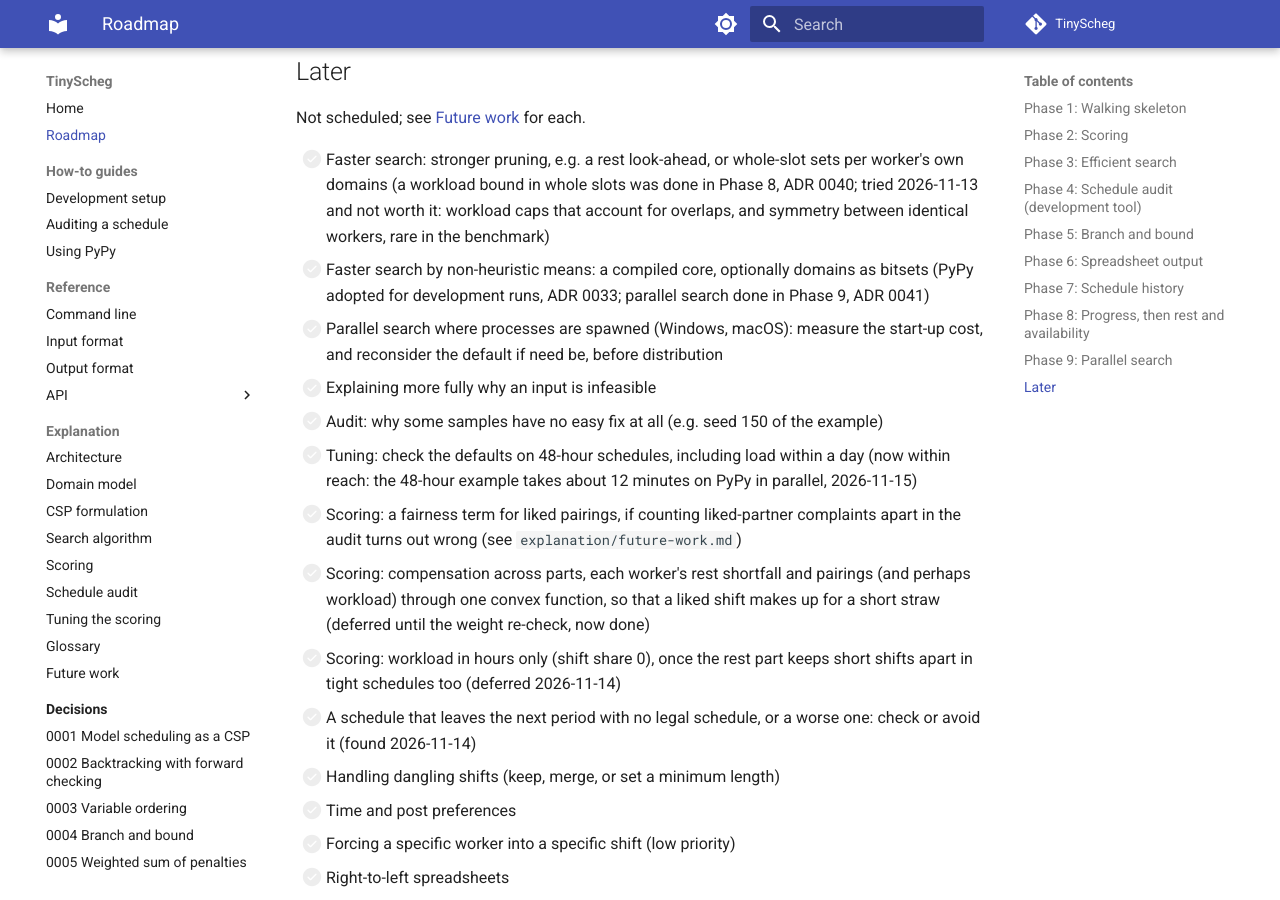
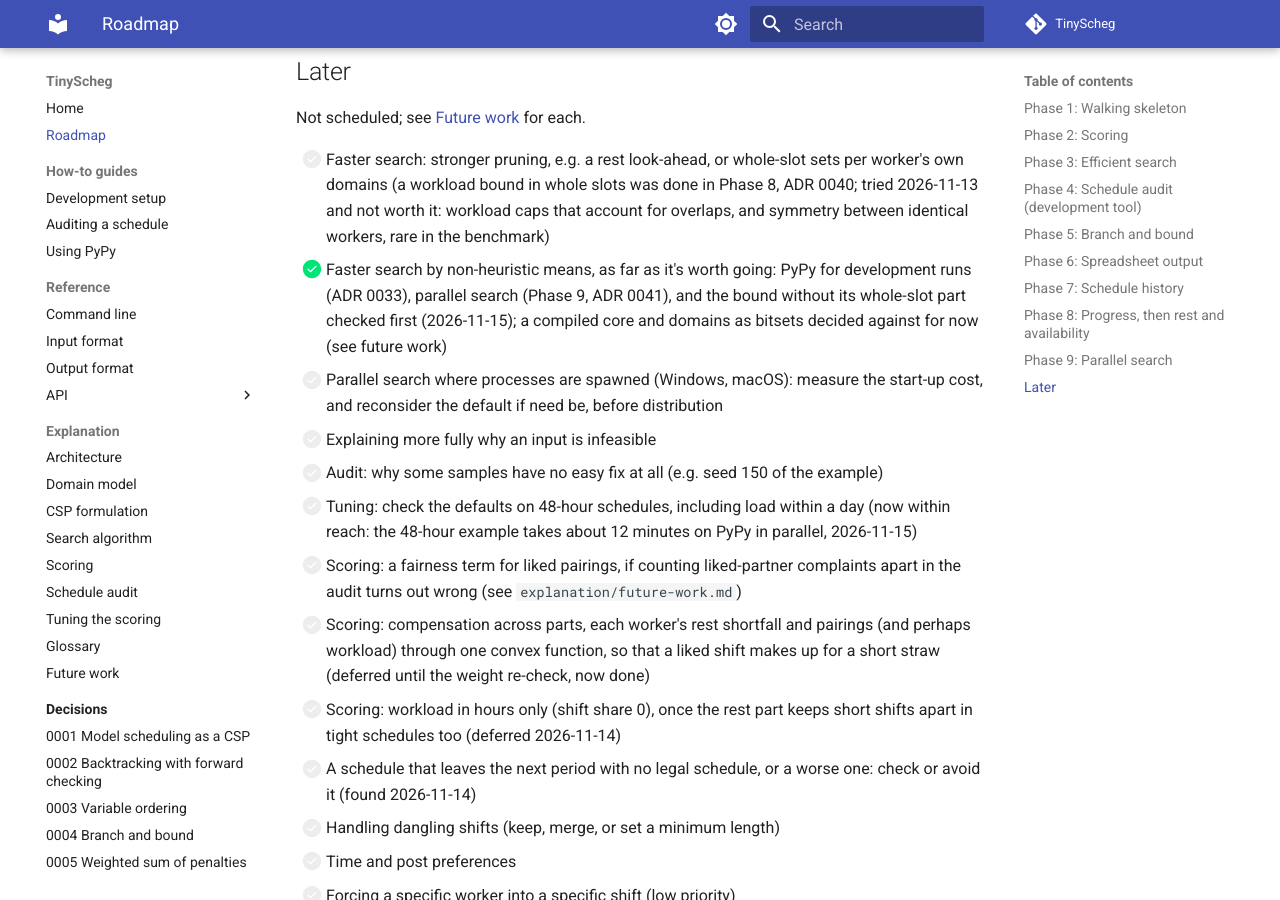
Before and after one commit to 3-kids-wearing-a-trenchcoat/TinyScheg, an MkDocs documentation site: the page built from docs/roadmap.md, in a window 1280 px wide and 900 px high, scrolled down 6121 px. Built offline with MkDocs 1.6.1 and Material for MkDocs 9.7.7, drawn with Linux system fonts in a browser that asks for light colours; comment, search, counter and statistics services are not loaded.

Commit message:
Docs: faster search by non-heuristic means done as far as it's worth going (PyPy, parallel search, the cheaper bound first); a compiled core and domains as bitsets decided against for now, with the profile behind it
Co-Authored-By: Claude Opus 5.5 <noreply@anthropic.com>
Claude-Session: https://claude.ai/code/session_01F2KXFqzbHQdADpTZjkZwjF

```diff
--- a/docs/roadmap.md
+++ b/docs/roadmap.md
@@ -215,8 +215,9 @@ Not scheduled; see [Future work](explanation/future-work.md) for each.
 - [ ] Faster search: stronger pruning, e.g. a rest look-ahead, or whole-slot sets per worker's own domains (a
       workload bound in whole slots was done in Phase 8, ADR 0040; tried 2026-11-13 and not worth it: workload caps
       that account for overlaps, and symmetry between identical workers, rare in the benchmark)
-- [ ] Faster search by non-heuristic means: a compiled core, optionally domains as bitsets (PyPy adopted for
-      development runs, ADR 0033; parallel search done in Phase 9, ADR 0041)
+- [x] Faster search by non-heuristic means, as far as it's worth going: PyPy for development runs (ADR 0033),
+      parallel search (Phase 9, ADR 0041), and the bound without its whole-slot part checked first (2026-11-15); a
+      compiled core and domains as bitsets decided against for now (see future work)
 - [ ] Parallel search where processes are spawned (Windows, macOS): measure the start-up cost, and reconsider the
       default if need be, before distribution
 - [ ] Explaining more fully why an input is infeasible
```
Also changed, not shown: docs/explanation/future-work.md (+17 -7 lines).
